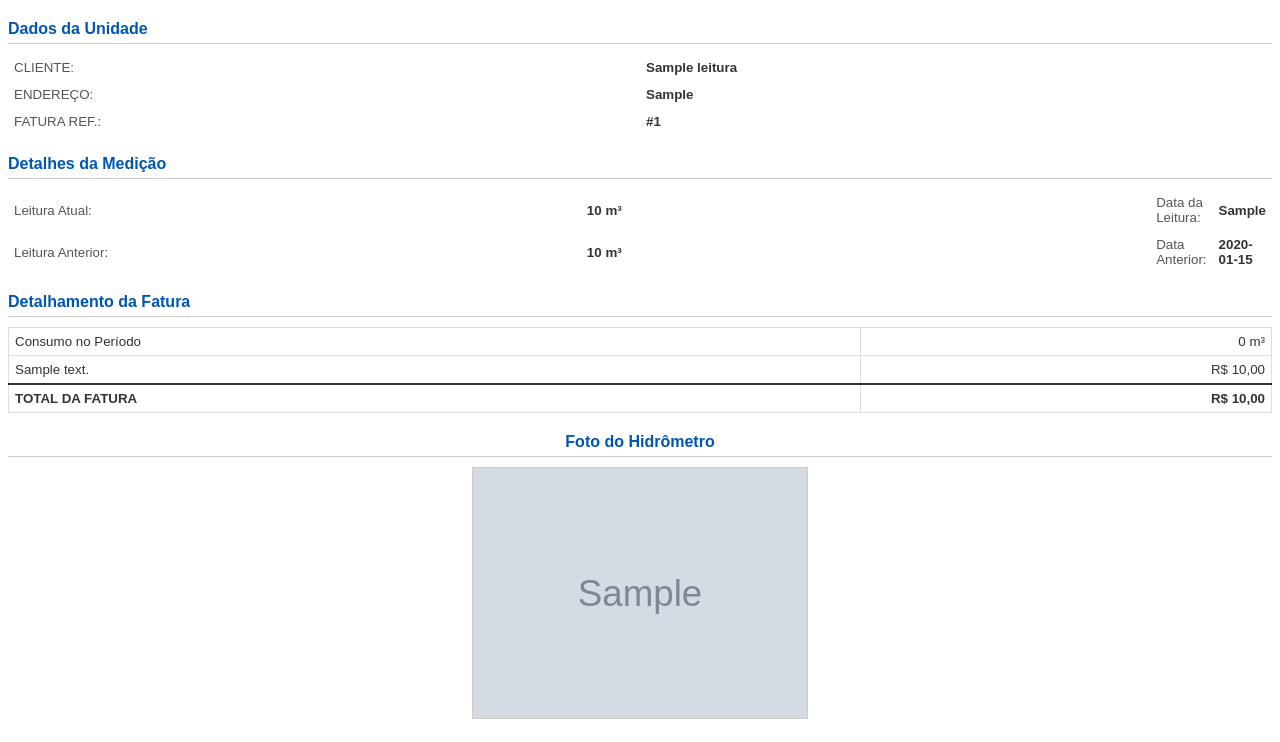
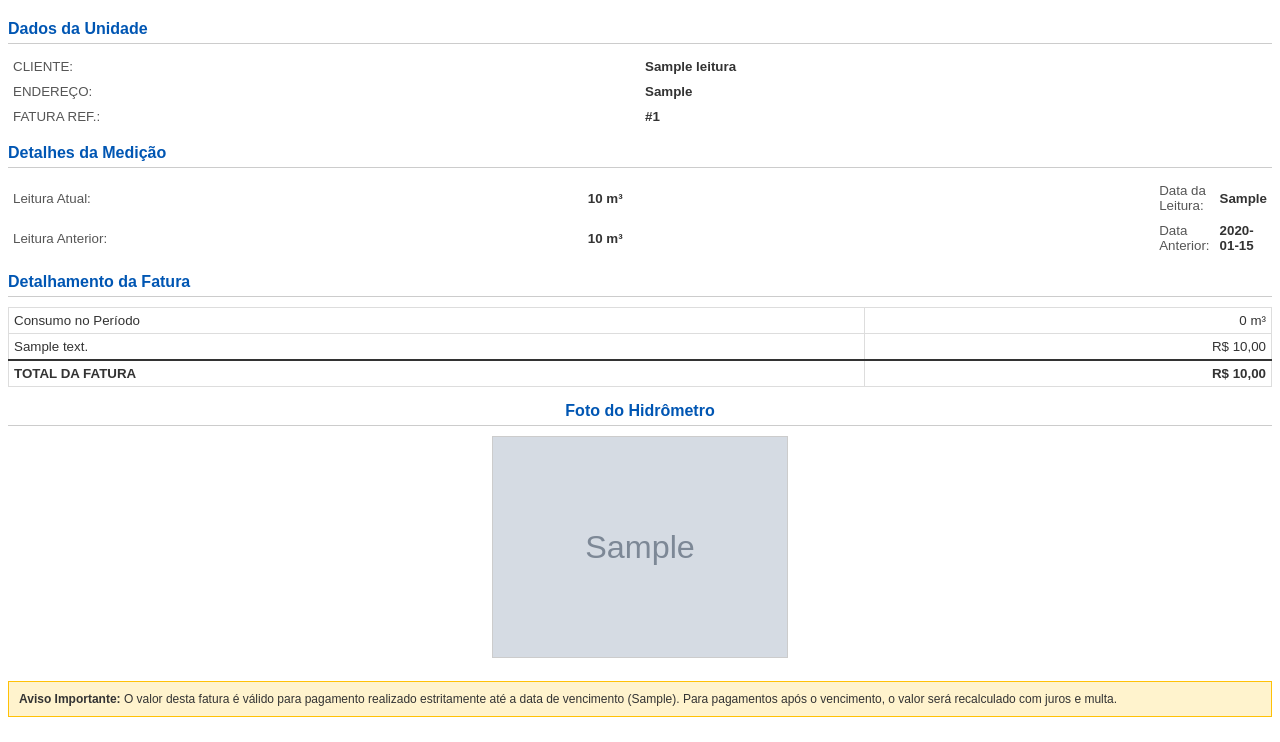
Before and after one commit to agua-2025/sistema-agua, a Flask app: template templates/comprovante_pdf.html in a window 1280 px wide. Shown: the part 67-809 px from the top of the page. After the commit the page ends 784 px from the top, so only its background shows below. Run offline with Flask 3, Linux system fonts and the light colour scheme; the template is opened without the code that fills it: most values are stand-ins (such as "Sample title", 1, 10 or a date in 2020); grey boxes marked "Sample" are stand-in pictures.

Commit message:
ajustando editar leitura55

```diff
--- a/templates/comprovante_pdf.html
+++ b/templates/comprovante_pdf.html
@@ -29,7 +29,7 @@
         font-size: 11pt;
       }
       .section {
-        margin-bottom: 20px;
+        margin-bottom: 15px; /* Espaçamento reduzido */
         page-break-inside: avoid;
       }
       .section-title {
@@ -45,7 +45,7 @@
         border-collapse: collapse;
       }
       td {
-        padding: 6px;
+        padding: 5px; /* Padding reduzido */
       }
       .info-table td {
         width: 50%;
@@ -68,12 +68,20 @@
       }
       .photo-container {
         text-align: center;
-        margin-top: 20px;
+        margin-top: 15px;
       }
       .photo-container img {
         max-width: 100%;
-        max-height: 250px; /* Limite seguro para a altura da foto */
+        max-height: 220px; /* Altura da foto ajustada */
         border: 1px solid #ccc;
+      }
+      .footer-alert {
+        margin-top: 20px;
+        border: 1px solid #ffc107;
+        background-color: #fff3cd;
+        padding: 10px;
+        font-size: 9pt;
+        text-align: justify;
       }
     </style>
   </head>
@@ -139,9 +147,19 @@
               R$ {{ "%.2f"|format(item.valor|float) | replace('.', ',') }}
             </td>
           </tr>
+          {% else %}
+          <tr>
+            <td
+              colspan="2"
+              style="text-align: center; font-style: italic; padding: 15px"
+            >
+              Esta é uma leitura informativa, sem valores a faturar.
+            </td>
+          </tr>
           {% endfor %}
         </tbody>
-        {% if leitura.valor_original is not none %}
+        {% if leitura.valor_original is not none and leitura.valor_original > 0
+        %}
         <tfoot>
           <tr>
             <td><strong>TOTAL DA FATURA</strong></td>
@@ -166,5 +184,12 @@
       />
     </div>
     {% endif %}
+
+    <div class="footer-alert">
+      <strong>Aviso Importante:</strong> O valor desta fatura é válido para
+      pagamento realizado estritamente até a data de vencimento ({{
+      vencimento_formatado }}). Para pagamentos após o vencimento, o valor será
+      recalculado com juros e multa.
+    </div>
   </body>
 </html>
```
